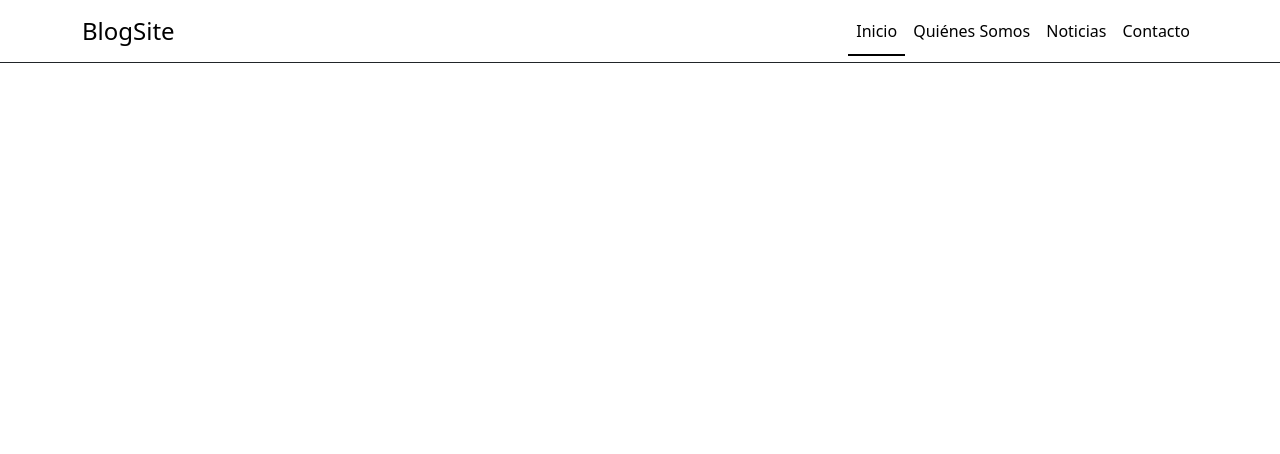
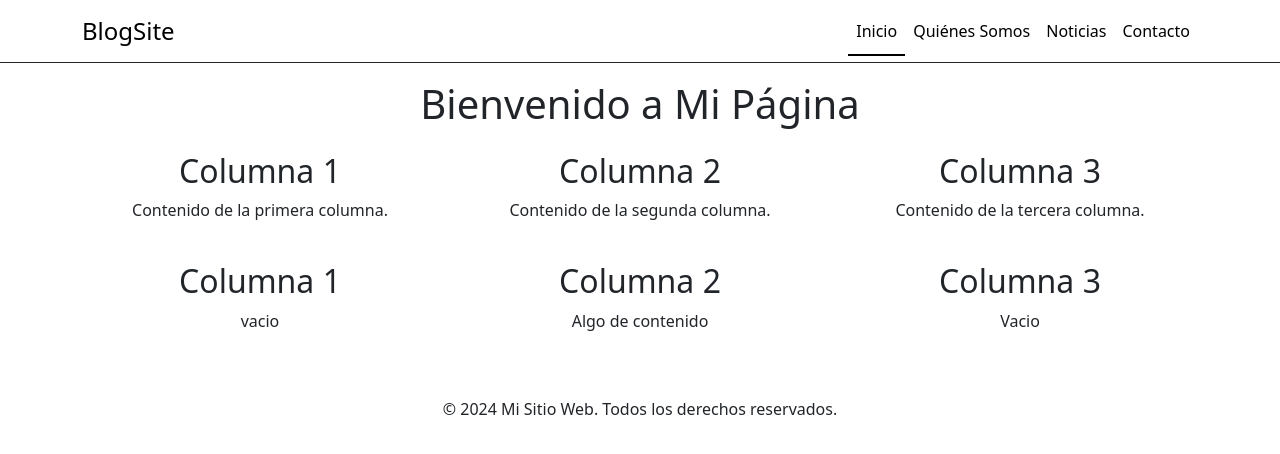
Before and after one commit to EstebanCanoC/the-blog-site-refactor, a plain HTML site: page index.html in a window 1280 px wide. Drawn offline with nearby package versions, Linux system fonts and the light colour scheme.

Commit message:
Estructura del inicio

```diff
--- a/index.html
+++ b/index.html
@@ -1,26 +1,22 @@
 <!DOCTYPE html>
 <html lang="en">
+
 <head>
   <meta charset="UTF-8" />
   <meta name="viewport" content="width=device-width, initial-scale=1.0" />
   <title>Blog Refactor</title>
-    <link href="https://cdn.jsdelivr.net/npm/bootstrap@5.3.3/dist/css/bootstrap.min.css" rel="stylesheet" integrity="sha384-QWTKZyjpPEjISv5WaRU9OFeRpok6YctnYmDr5pNlyT2bRjXh0JMhjY6hW+ALEwIH" crossorigin="anonymous">
+  <link href="https://cdn.jsdelivr.net/npm/bootstrap@5.3.3/dist/css/bootstrap.min.css" rel="stylesheet"
+    integrity="sha384-QWTKZyjpPEjISv5WaRU9OFeRpok6YctnYmDr5pNlyT2bRjXh0JMhjY6hW+ALEwIH" crossorigin="anonymous">
   <link rel="stylesheet" href="style.css" />
 </head>
+
 <body>
   <!-- Navbar -->
   <nav class="navbar navbar-expand-lg fixed-top shadow-0 border-bottom border-dark">
     <div class="container">
       <a class="navbar-brand" href="#">BlogSite</a>
-        <button
-          class="navbar-toggler"
-          type="button"
-          data-bs-toggle="collapse"
-          data-bs-target="#navbarSupportedContent"
-          aria-controls="navbarSupportedContent"
-          aria-expanded="false"
-          aria-label="Toggle navigation"
-        >
+      <button class="navbar-toggler" type="button" data-bs-toggle="collapse" data-bs-target="#navbarSupportedContent"
+        aria-controls="navbarSupportedContent" aria-expanded="false" aria-label="Toggle navigation">
         <i class="fas fa-bars"></i>
       </button>
       <div class="collapse navbar-collapse" id="navbarSupportedContent">
@@ -42,8 +38,59 @@
     </div>
   </nav>
   <!-- Navbar -->
+  <!-- Contenedor general -->
+  <div class="container">
+    <!-- Encabezado -->
+    <header class="mb-4 text-center">
+      <h1 class="my-4">Bienvenido a Mi Página</h1>
+    </header>
 
-    <script src="https://cdn.jsdelivr.net/npm/bootstrap@5.3.3/dist/js/bootstrap.bundle.min.js" integrity="sha384-YvpcrYf0tY3lHB60NNkmXc5s9fDVZLESaAA55NDzOxhy9GkcIdslK1eN7N6jIeHz" crossorigin="anonymous"></script>
+    <!-- Sección principal con tres columnas responsivas -->
+    <section class="main-section">
+      <div class="row">
+        <div class="col-md-4 col-sm-12 mb-4 text-center">
+          <h2>Columna 1</h2>
+          <p>Contenido de la primera columna.</p>
+        </div>
+        <div class="col-md-4 col-sm-12 mb-4 text-center">
+          <h2>Columna 2</h2>
+          <p>Contenido de la segunda columna.</p>
+        </div>
+        <div class="col-md-4 col-sm-12 mb-4 text-center">
+          <h2>Columna 3</h2>
+          <p>Contenido de la tercera columna.</p>
+        </div>
+      </div>
+    </section>
+
+    <!-- Sección adicional con tres columnas responsivas -->
+    <section class="additional-section">
+      <div class="row">
+        <div class="col-md-4 col-sm-12 mb-4 text-center">
+          <h2>Columna 1</h2>
+          <p>vacio</p>
+        </div>
+        <div class="col-md-4 col-sm-12 mb-4 text-center">
+          <h2>Columna 2</h2>
+          <p>Algo de contenido</p>
+        </div>
+        <div class="col-md-4 col-sm-12 mb-4 text-center">
+          <h2>Columna 3</h2>
+          <p>Vacio</p>
+        </div>
+      </div>
+    </section>
+
+    <!-- Pie de página -->
+    <footer class="mt-4 text-center">
+      <p>&copy; 2024 Mi Sitio Web. Todos los derechos reservados.</p>
+    </footer>
+  </div>
+
+  <script src="https://cdn.jsdelivr.net/npm/bootstrap@5.3.3/dist/js/bootstrap.bundle.min.js"
+    integrity="sha384-YvpcrYf0tY3lHB60NNkmXc5s9fDVZLESaAA55NDzOxhy9GkcIdslK1eN7N6jIeHz"
+    crossorigin="anonymous"></script>
   <script src="./script.js"></script>
 </body>
+
 </html>
--- a/style.css
+++ b/style.css
@@ -1,8 +1,15 @@
 /* Navbar initial style: white background, black text */
+/* Ajusta el margen superior del contenedor para compensar la altura del navbar fijo */
+body {
+  padding-top: 56px;
+  /* Ajusta este valor según la altura de tu navbar */
+}
+
 .navbar {
   background-color: white;
   transition: background-color 0.3s ease;
 }
+
 .navbar .nav-link {
   color: black;
   position: relative;
@@ -31,9 +38,11 @@
 .navbar.scrolled {
   background-color: black;
 }
+
 .navbar.scrolled .nav-link {
   color: white;
 }
+
 .navbar.scrolled .nav-link::after {
   background-color: white;
 }
@@ -43,6 +52,7 @@
   font-size: 1.5rem;
   color: black;
 }
+
 .navbar.scrolled .navbar-brand {
   color: white;
 }
```
Lines whose indentation alone changed are shown as unchanged.
